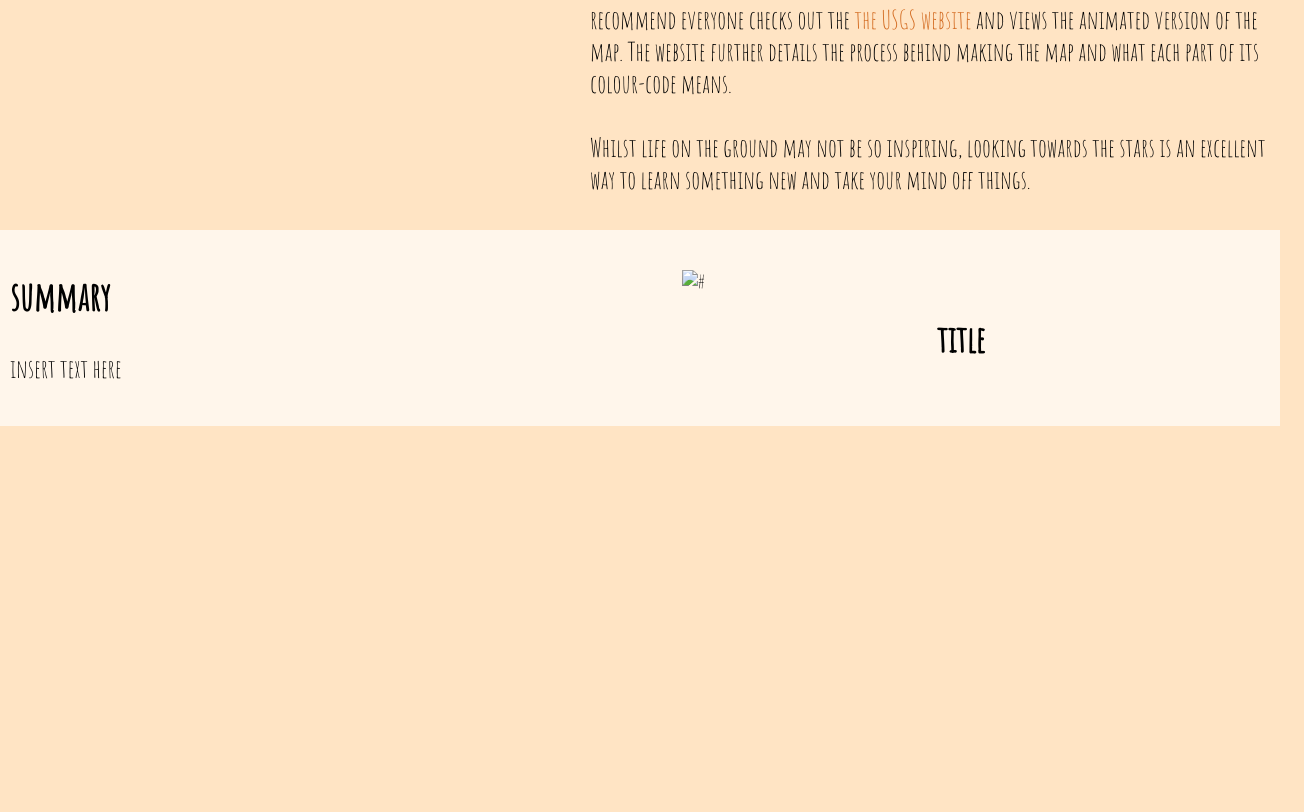
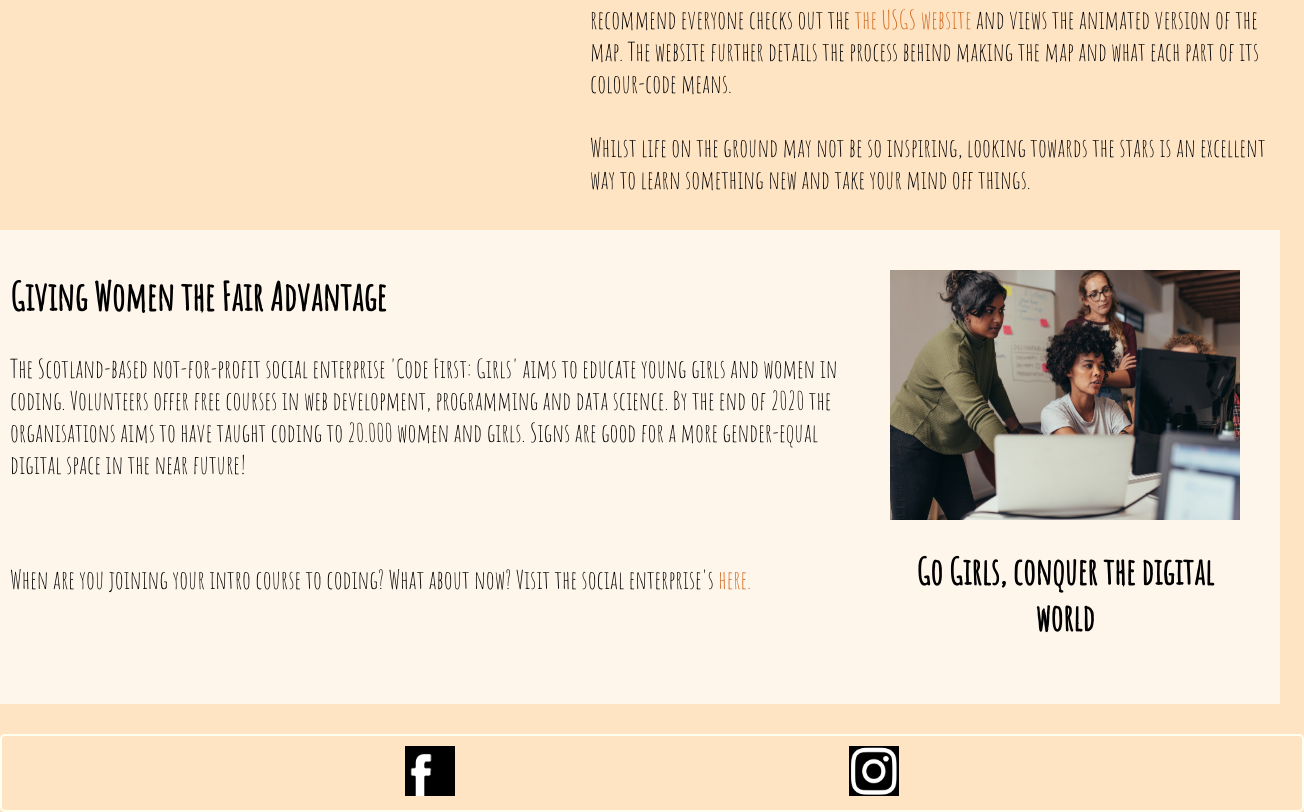
Before and after one commit to MorganBrannen/CFGProject, a plain HTML site: page storypage4.html in a window 1280 px wide. Shown: the part 838-1650 px from the top of the page, 1304 px wide, since content can reach past the window. Before the commit the page ends 1264 px from the top, so only its background shows below. Drawn offline with Linux system fonts and the light colour scheme.

Commit message:
Update storypage4.html

```diff
--- a/storypage4.html
+++ b/storypage4.html
@@ -59,20 +59,30 @@
      <div class="flex-container2">
 
          <div class="image">
-             <img src="#" alt="#">
-             <h1>title</h1>
+             <img src=./img/Women_Coding.jpeg alt="Four women meet for a coding workshop" width="350" height="250" />
+             <h1>Go Girls, conquer the digital world</h1>
          </div>
 
          <div class="story">
-            <h2>summary</h2>
-            <p>insert text here </p>
-         </div>
+            <h2>Giving Women the Fair Advantage</h2>
+            <p>The Scotland-based not-for-profit social enterprise 'Code First: Girls' aims to educate young girls and women in coding. Volunteers offer free courses in web development, programming and data science. By the end of 2020 the organisations aims to have taught coding to 20.000 women and girls. Signs are good for a more gender-equal digital space in the near future! </p>
+            <br>
+            <p>When are you joining your intro course to coding? What about now? Visit the social enterprise's <a href="https://www.codefirstgirls.org.uk/" target="_blank">here.</a></p>
+        </div>
 
      </div>
 
 
 
+<div class="socialmedia">
+    <div class="social">
+        <a href="https://www.facebook.com/codefirstgirls" target="_blank"><img src="./img/fb.jpeg" alt="Facebook icon" width="50" height="50"></a>
+    </div>
 
+    <div class="social">
+        <a href="https://www.instagram.com/codefirstgirls/" target="_blank"><img src="./img/insta.jpeg" alt="Instagram icon" width="50" height="50"></a>
+    </div>
+</div>
 
 
 
```
